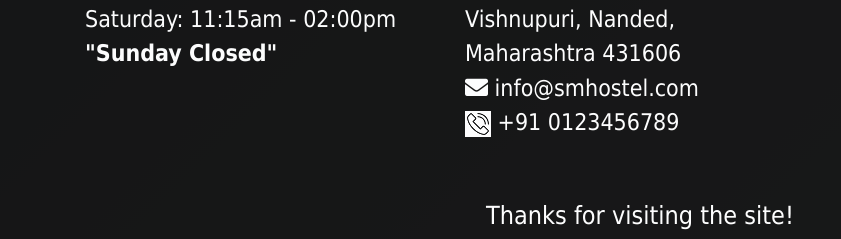
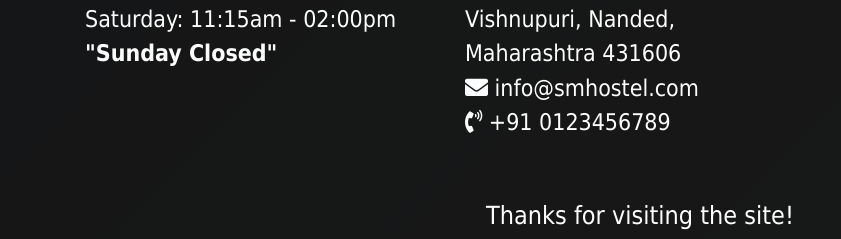
Before and after one commit to RohitKuwar/smhostel.github.io, a plain HTML site: page contactus/contact.html in a window 1280 px wide. Shown: the part 936-1175 px from the top of the page, 0-841 px from the left. Drawn offline with nearby package versions, Linux system fonts and the light colour scheme; grey boxes are pictures that could not be loaded.

Commit message:
Update contact.html

```diff
--- a/contactus/contact.html
+++ b/contactus/contact.html
@@ -117,7 +117,7 @@
                     Maharashtra 431606 <br>
                     <a href="#" style="text-decoration: none; color: white;">
                         <i class="fa fa-envelope" aria-hidden="true"></i> info@smhostel.com</a><br>
-                    <img src="../css/images/call.png" alt=""> +91 0123456789
+                    <i class="fas fa-phone-volume"></i> +91 0123456789
                     <hr class="visible-xs">
                 </section>
                 <section id="map" class="col-md-4 container-fluid">
```
